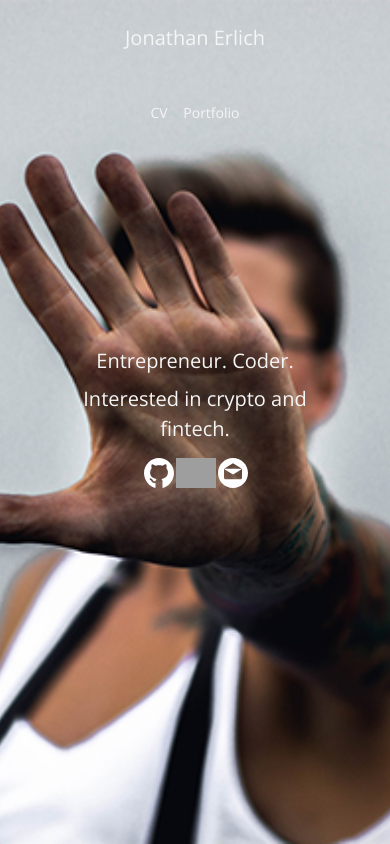
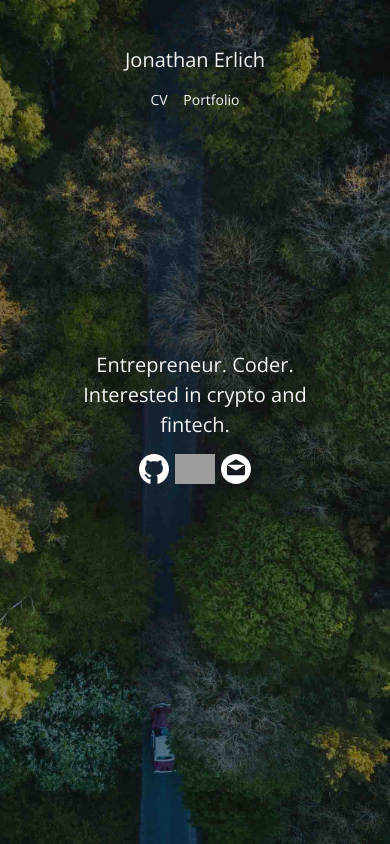
Before and after one commit to joerlop/personal-website-final, a React (Create React App) app: page / in a window 390 px wide. Built offline with nearby package versions, Linux system fonts and the light colour scheme; grey boxes are pictures that could not be loaded.

Commit message:
Responsive design adjustments for home navigation and content

```diff
--- a/src/Components/Home/Home.js
+++ b/src/Components/Home/Home.js
@@ -9,8 +9,7 @@ function Home() {
   return (
     <div className="home-main-container">
       <div className="content">
-			  <h2>Entrepreneur. Coder.</h2>
-				<h2>Interested in crypto and fintech.</h2>
+			  <h2>Entrepreneur. Coder.<br/>Interested in crypto and fintech.</h2>
 			  <div className="icons">
 				  <a target="_blank" href="https://github.com/joerlop"><img src={githubImage} alt="github icon" /></a>
 				  <a target="_blank" href="https://twitter.com/JonathanErlichL"><img src={twitterImage} alt="twitter icon" /></a>
--- a/src/Components/Home/Home.scss
+++ b/src/Components/Home/Home.scss
@@ -11,7 +11,7 @@
     background-blend-mode: multiply;
 
     @media (max-width: 700px) {
-        background-image: url("../../Images/home-phone.jpg");
+        background-image: url("../../Images/home40.jpg");
     }
 
     .content {
@@ -23,18 +23,13 @@
         align-items: center;
         line-height: 1.5;
 
-        h1 {
-            font-size: 5rem;
-            font-weight: bold;
-            width: 75%;
-        }
-
         h2 {
             font-size: 2rem;
             width: 75%;
             font-weight: 500;
 
             @media (max-width: 700px) {
+                font-size: 2rem;
                 margin-bottom: 2%;
             }
         }
@@ -47,14 +42,12 @@
             a {
                 margin: 1.5% 0.25%;
 
+                @media (max-width: 700px) {
+                    margin: 1.5% 0.75%;
+                }
+
                 img {
                     height: 30px;
-                    margin: 1% 0.5%;
-
-                    @media (max-width: 700px) {
-                        height: 30px;
-                        margin: 1% 3%;
-                    }
                 }
             }
 
--- a/src/Styles/Navigation.js
+++ b/src/Styles/Navigation.js
@@ -14,7 +14,7 @@ const Navigation = styled.div`
 
   @media (max-width: 700px) {
     grid-template-columns: 1fr;
-    grid-template-rows: 75px 75px;
+    grid-template-rows: 70px 60px;
     grid-template-areas:
       "logo"
       "nav";
@@ -28,6 +28,10 @@ const Navigation = styled.div`
     align-self: center;
     justify-self: center;
 
+    @media (max-width: 700px) {
+      align-self: end;
+    }
+
     :hover {
       opacity: 0.7;
     }
```
